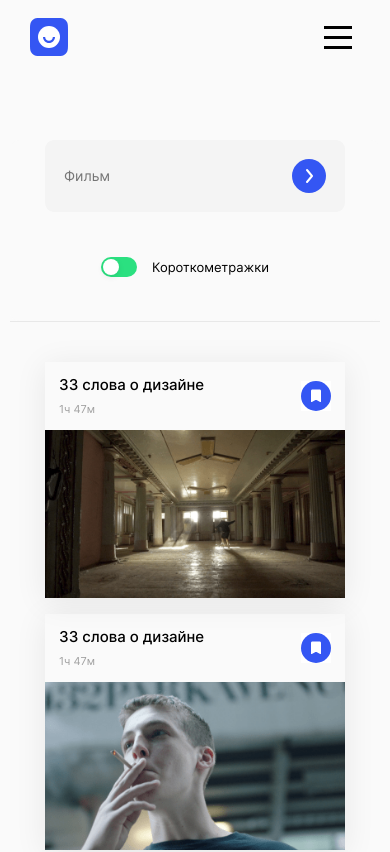
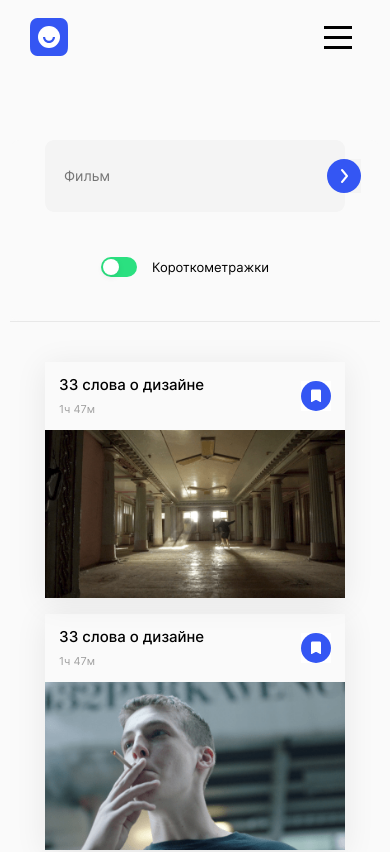
Before and after one commit to iskra273/movies-explorer-frontend, a React (Create React App) app: page /movies in a window 390 px wide. Shown: the top 852 px of the page. Built offline with nearby package versions, Linux system fonts and the light colour scheme.

Commit message:
Movies explorer button form

```diff
--- a/src/components/AboutMe/AboutMe.css
+++ b/src/components/AboutMe/AboutMe.css
@@ -122,7 +122,7 @@
     .aboutme__description {
         max-width: 364px;
         height: 108px;
-        margin: 20px 0 0 0;
+        margin: 20px 49px 0 0;
         font-size: 12px;
         line-height: 18px;
     }
@@ -135,7 +135,7 @@
     }
 }
 
-@media screen and (max-width: 540px) {
+@media screen and (max-width: 570px) {
     .aboutme {
         padding: 0 14px 0 14px;
     }
@@ -166,7 +166,8 @@
         font-size: 11px;
         line-height: 16px;
         margin-left: 0;
-        margin-top: 20px;
+        margin-right: 0;
+        /* margin-top: 20px; */
     }
 
     .aboutme__links {
--- a/src/components/AboutMe/AboutMe.js
+++ b/src/components/AboutMe/AboutMe.js
@@ -31,7 +31,6 @@ function AboutMe() {
                             GitHub
                         </a>
                     </div>
-
                 </div>
                 <img
                     className="aboutme__image"
--- a/src/components/AboutProject/AboutProject.css
+++ b/src/components/AboutProject/AboutProject.css
@@ -34,7 +34,7 @@
 }
 
 .aboutproject__item {
-
+    /* margin: 0; */
 }
 
 .aboutproject__item-title {
@@ -146,7 +146,9 @@
     .aboutproject {
         padding: 0 50px 0 50px;
     }
-
+    .aboutproject__item:first-of-type {
+        margin-right: 30px;
+    }
     .aboutproject__item-title {
         max-width: 319px;
     }
@@ -177,6 +179,11 @@
         margin-top: 70px;
         flex-direction: column;
     }
+
+    .aboutproject__item:first-of-type {
+        margin-right: 0;
+    }
+
     .aboutproject__item-title {
         max-width: 284px;
         font-size: 18px;
--- a/src/components/MoviesCard/MoviesCard.css
+++ b/src/components/MoviesCard/MoviesCard.css
@@ -49,7 +49,6 @@
 .card__image {
     width: 100%;
     object-fit: cover;
-    /* min-height: 203px; */
 }
 
 .card__button {
@@ -86,10 +85,6 @@
         height: 258px;
     }
 
-    .card__image {
-        /* min-height: 190px; */
-    }
-
     .card__name {
         max-width: 250px;
     }
@@ -99,9 +94,6 @@
     .card {
         max-width: 300px;
         height: 236px;
-    }
-    .card__image {
-        /* min-height: 168px; */
     }
 
     .card__name {
--- a/src/components/MoviesCardList/MoviesCardList.css
+++ b/src/components/MoviesCardList/MoviesCardList.css
@@ -1,6 +1,5 @@
 .moviesCardList {
     margin: 0;
-    /* background: #FAFAFA; */
 }
 
 .moviesCardList__list {
@@ -8,9 +7,7 @@
     padding: 70px 70px 0 70px;
     display: grid;
     grid-template-columns: repeat(auto-fit, minmax(364px, 1fr));
-    /* grid-template-columns: repeat(3, 364px); */
     gap: 30px 15px;
-    /* box-sizing: border-box; */
     list-style: none;
     justify-items: center;
 }
@@ -41,7 +38,6 @@
     .moviesCardList__list {
         padding: 70px 30px 30px 30px;
         grid-template-columns: repeat(auto-fit, minmax(339px, 1fr));
-        /* grid-template-columns: repeat(2, 339px); */
         gap: 36px 30px;
     }
 }
@@ -50,7 +46,6 @@
     .moviesCardList__list {
         padding: 40px 10px 30px 10px;
         grid-template-columns: repeat(auto-fit, minmax(300px, 1fr));
-        /* grid-template-columns: repeat(1, 1fr); */
         row-gap: 16px;
     }
 
--- a/src/components/NavTab/NavTab.css
+++ b/src/components/NavTab/NavTab.css
@@ -39,8 +39,10 @@
 @media screen and (max-width: 540px) {
   .navtab {
     padding: 212px 0 17px 0;
+    grid-template-columns: repeat(3, 82px);
     column-gap: 6px;
   }
+
   .navtab__link {
     max-width: 82px;
     height: 26px;
--- a/src/components/SearchForm/SearchForm.css
+++ b/src/components/SearchForm/SearchForm.css
@@ -64,6 +64,7 @@
 .searchform__find-container {
     position: absolute;
     right: 327px;
+    bottom: 80px;
     width: 80px;
     height: 34px;
     margin: 19px 0 19px 0;
@@ -110,6 +111,7 @@
     .searchform {
         padding: 0 30px 0 30px;
     }
+
     .searchform__filterCheckBox {
         margin: 80px 0 119px 0;
     }
@@ -117,9 +119,12 @@
     .searchform__input-container {
         max-width: 348px;
     }
+
     .searchform__find-container {
         right: 257px;
+        bottom: 120px;
     }
+
     .searchform__separator {
         right: 218px;
         margin: 16px 19px 16px 19px;
@@ -139,6 +144,7 @@
         justify-content: flex-start;
         background-color: #FAFAFA;
     }
+
     .searchform__container {
         width: 300px;
         height: 72px;
@@ -164,8 +170,8 @@
     }
 
     .searchform__find-container {
-        position: relative;
-        right: 0;
+        right: 10px;
+        bottom: 110px;
         margin: 19px 19px 19px 0;
     }
 
@@ -173,6 +179,7 @@
         width: 0;
         margin: 0;
     }
+
     .searchform__line {
         margin-bottom: 0;
     }
--- a/src/components/SearchForm/SearchForm.js
+++ b/src/components/SearchForm/SearchForm.js
@@ -16,11 +16,11 @@ function SearchForm() {
                                 className="searchform__input"
                                 placeholder="Фильм"
                             />
+                            <div className="searchform__find-container">
+                                <button type="submit" className="searchform__find"/>
+                            </div>
                         </div>
                     </form>
-                    <div className="searchform__find-container">
-                        <button type="submit" className="searchform__find"/>
-                    </div>
                     <span className="searchform__separator"></span>
                 </div>
                 <FilterCheckbox/>
```
